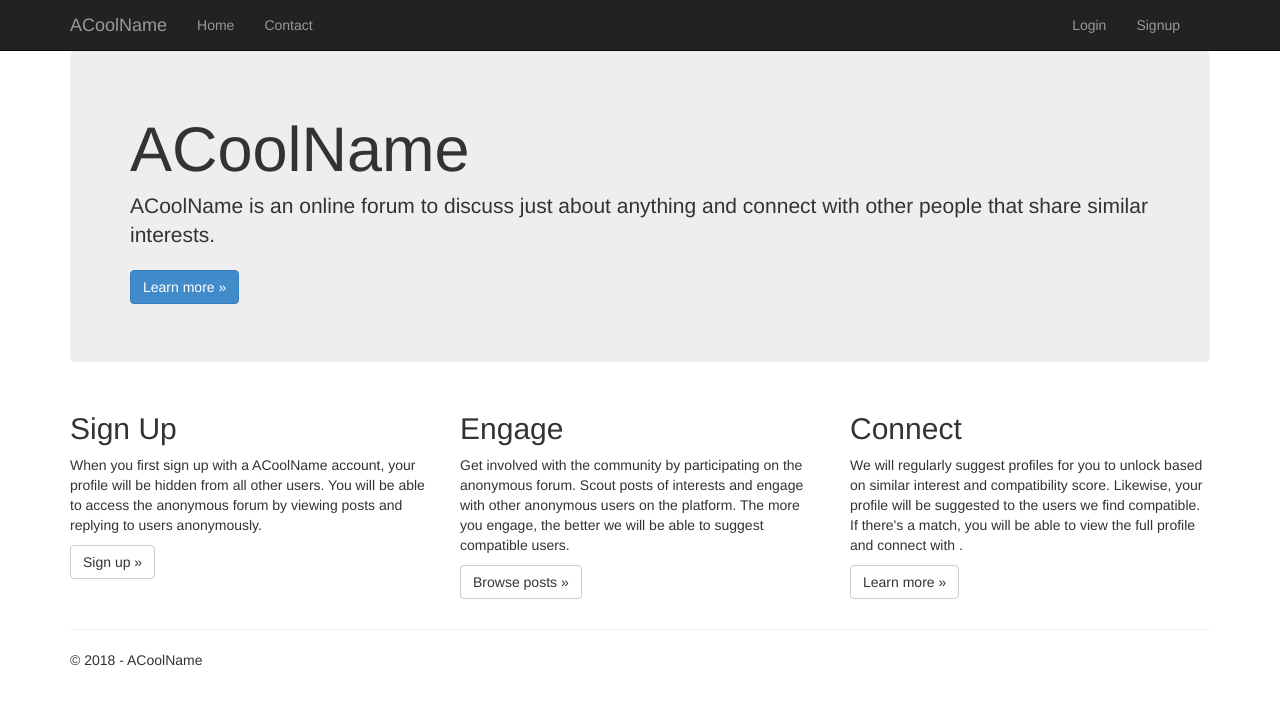
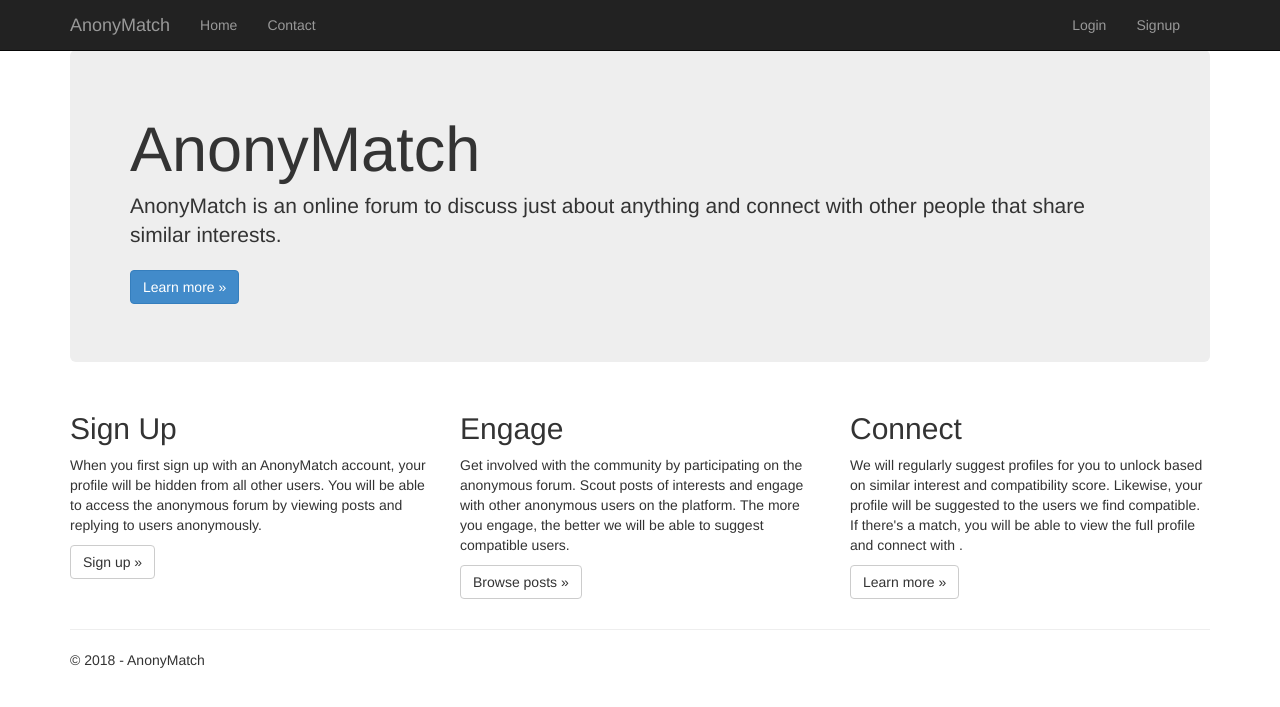
Before and after one commit to karimserhan/anonymous.social.forum, a Flask app: page / in a window 1280 px wide. Shown: the top 707 px of the page. Run offline with Flask 2, Linux system fonts and the light colour scheme; parts of the project's set-up code (start-up, migrations or seed data) failed here and were passed over; some libraries are stand-ins or nearby versions.

Commit message:
Renaming and rebranding

```diff
--- a/WebProject/WebProject/WebProject/templates/index.html
+++ b/WebProject/WebProject/WebProject/templates/index.html
@@ -3,8 +3,8 @@
 {% block content %}
 
 <div class="jumbotron">
-    <h1>ACoolName</h1>
-    <p class="lead">ACoolName is an online forum to discuss just about anything and connect with other people that share similar interests.</p>
+    <h1>AnonyMatch</h1>
+    <p class="lead">AnonyMatch is an online forum to discuss just about anything and connect with other people that share similar interests.</p>
     <p><a href="http://notyetimplemented.com/" class="btn btn-primary btn-large">Learn more &raquo;</a></p>
 </div>
 
@@ -12,7 +12,7 @@
     <div class="col-md-4">
         <h2>Sign Up</h2>
         <p>
-            When you first sign up with a ACoolName account, your profile will be hidden from all other users.
+            When you first sign up with an AnonyMatch account, your profile will be hidden from all other users.
             You will be able to access the anonymous forum by viewing posts and replying to users anonymously.
         </p>
         <p><a class="btn btn-default" href="http://flask.pocoo.org/docs/">Sign up &raquo;</a></p>
--- a/WebProject/WebProject/WebProject/templates/layout.html
+++ b/WebProject/WebProject/WebProject/templates/layout.html
@@ -3,7 +3,7 @@
 <head>
     <meta charset="utf-8" />
     <meta name="viewport" content="width=device-width, initial-scale=1.0">
-    <title>{{ title }} - ACoolName</title>
+    <title>{{ title }} - AnonyMatch</title>
     <link rel="stylesheet" type="text/css" href="/static/content/bootstrap.min.css" />
     <link rel="stylesheet" type="text/css" href="/static/content/site.css" />
     <script src="/static/scripts/modernizr-2.6.2.js"></script>
@@ -18,7 +18,7 @@
                     <span class="icon-bar"></span>
                     <span class="icon-bar"></span>
                 </button>
-                <a href="/" class="navbar-brand">ACoolName</a>
+                <a href="/" class="navbar-brand">AnonyMatch</a>
             </div>
             <div class="navbar-collapse collapse">
                 <ul class="nav navbar-nav">
@@ -39,7 +39,7 @@
         {% block content %}{% endblock %}
         <hr />
         <footer>
-            <p>&copy; {{ year }} - ACoolName</p>
+            <p>&copy; {{ year }} - AnonyMatch</p>
         </footer>
     </div>
 
```
Also changed, not shown: 3 other files.
